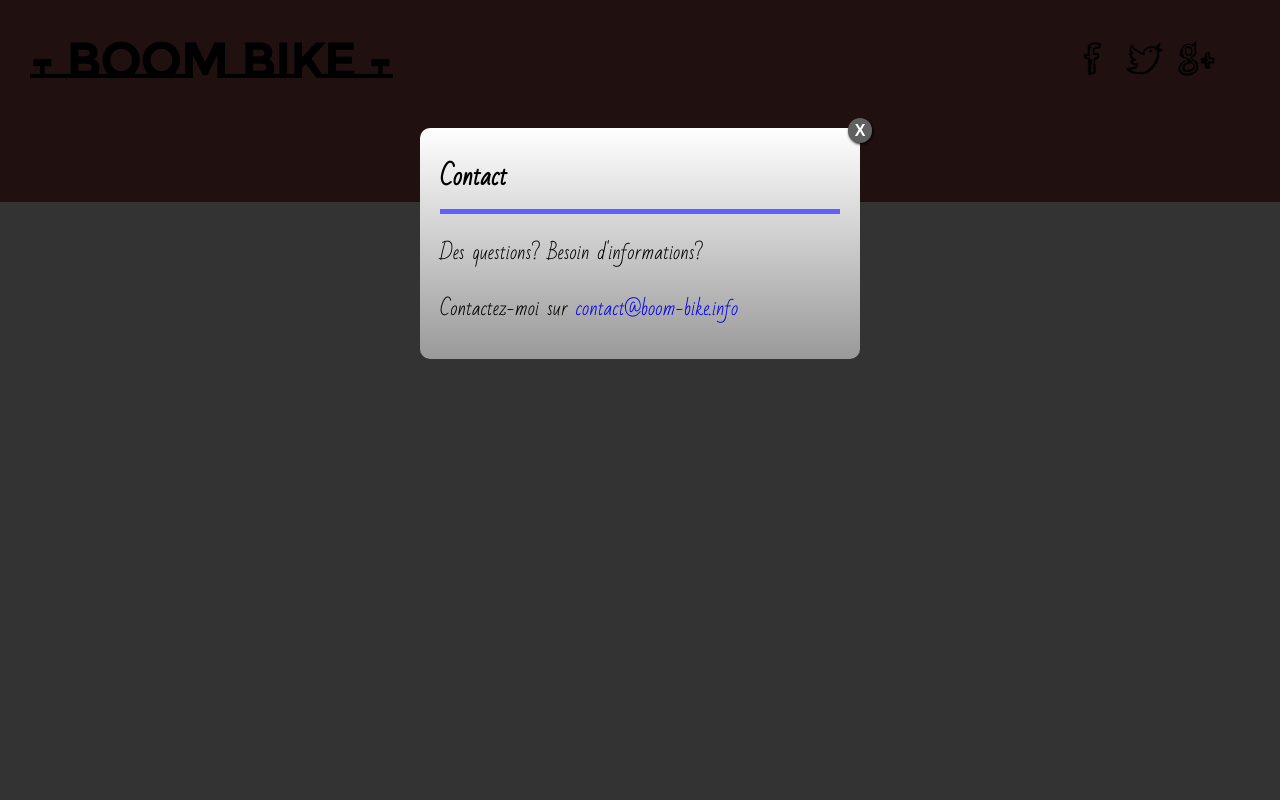
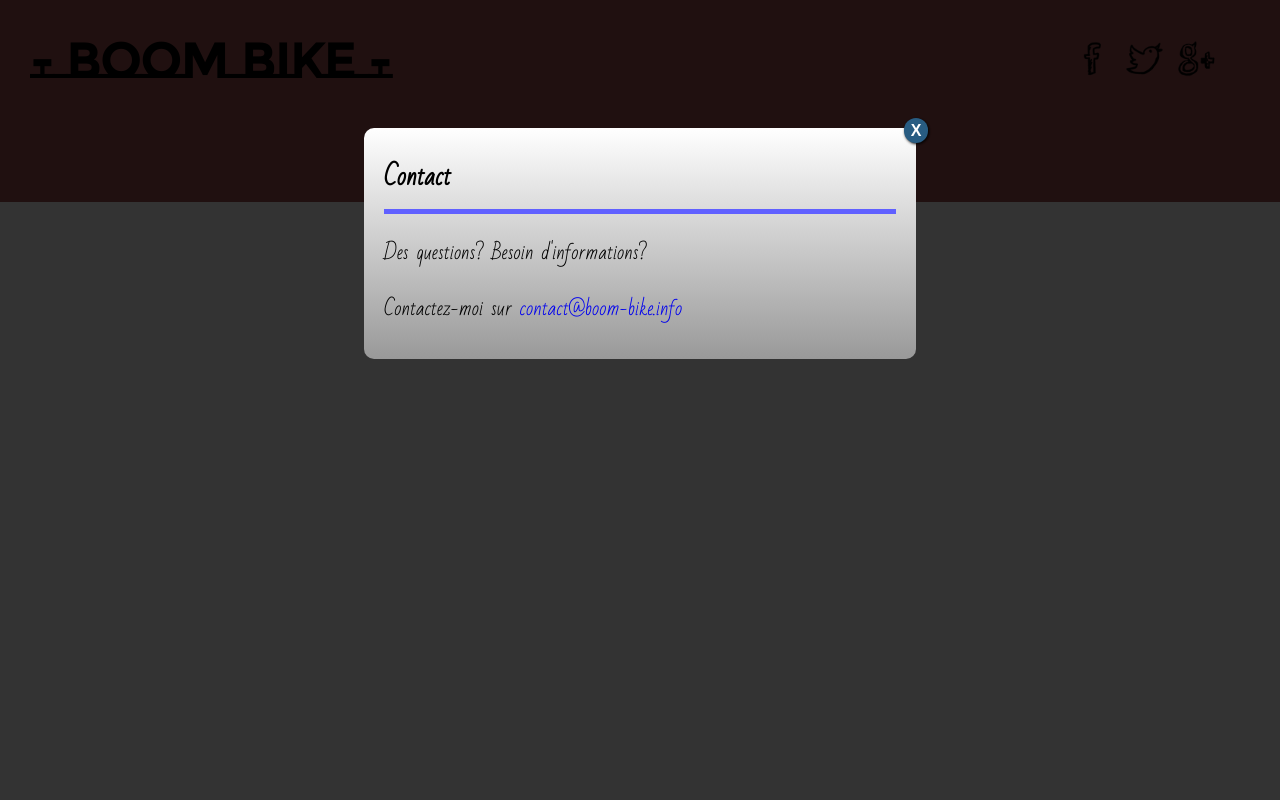
Before and after one commit to boom-bike/boombike, a Django app: template templates/info/base.html in a window 1280 px wide, after a click that opens the changed part. Run offline with Django 3.2, Linux system fonts and the light colour scheme; the template is opened without the code that fills it, so the values that code supplies are empty; some libraries are stand-ins or nearby versions.

Commit message:
style update - ie

```diff
--- a/info/static/css/base.css
+++ b/info/static/css/base.css
@@ -248,7 +248,7 @@ img.nav {
 
 /* Modal */
 .contact_dialog, .share_dialog {
-    background: none repeat scroll 0 0 rgba(0, 0, 0, 0.8);
+/*    background: none repeat scroll 0 0 rgba(0, 0, 0, 0.8);
     bottom: 0;
     font-family: Arial,Helvetica,sans-serif;
     left: 0;
@@ -258,7 +258,24 @@ img.nav {
     right: 0;
     top: 0;
     transition: opacity 400ms ease-in 0s;
+    z-index: 99999;*/
+    position: fixed;
+/*    font-family: "Trebuchet MS", Helvetica, sans-serif;*/
+    font-family: Arial,Helvetica,sans-serif;
+    top: 0;
+    right: 0;
+    bottom: 0;
+    left: 0;
+    overflow: auto;
+    background: rgba(0,0,0,0.8);
     z-index: 99999;
+    opacity:0;
+    -webkit-transition: opacity 400ms ease-in;
+    -moz-transition: opacity 400ms ease-in;
+    -ms-transition: opacity 400ms ease-in;
+    -o-transition: opacity 400ms ease-in;
+    transition: opacity 400ms ease-in;
+    pointer-events: none;
 }
 
 .contact_dialog:target, .share_dialog:target {
@@ -267,16 +284,31 @@ img.nav {
 }
 
 .contact_dialog > div, .share_dialog > div {
-    background: linear-gradient(#FFFFFF, #999999) repeat scroll 0 0 rgba(0, 0, 0, 0);
+/*    background: linear-gradient(#FFFFFF, #999999) repeat scroll 0 0 rgba(0, 0, 0, 0);
     border-radius: 10px 10px 10px 10px;
     margin: 10% auto;
     padding: 5px 20px 13px;
     position: relative;
-    width: 400px;
+    width: 400px;*/
+    width: 40%;
+    max-width: 600px;
+    height: auto;
+    position: relative;
+    margin: 10% auto;
+    padding: 5px 20px 13px 20px;
+    border-radius: 10px;
+    -moz-border-radius: 10px;
+    -webkit-border-radius: 10px;
+    -ms-border-radius: 10px;
+    -o-border-radius: 10px;
+    background: #FFFFFF;
+    background: -moz-linear-gradient(#FFFFFF, #999999);
+    background: -webkit-linear-gradient(#FFFFFF, #999999);
+    background: -o-linear-gradient(#FFFFFF, #999999);
 }
 
 .close {
-    background: none repeat scroll 0 0 #606061;
+/*    background: none repeat scroll 0 0 #606061;
     border-radius: 12px 12px 12px 12px;
     box-shadow: 1px 1px 3px #000000;
     color: #FFFFFF;
@@ -287,7 +319,27 @@ img.nav {
     text-align: center;
     text-decoration: none;
     top: -10px;
+    width: 24px;*/
+    background: #285C82;
+    color: #FFFFFF;
+    line-height: 25px;
+    position: absolute;
+    right: -12px;
+    text-align: center;
+    top: -10px;
     width: 24px;
+    text-decoration: none;
+    font-weight: bold;
+    -webkit-border-radius: 12px;
+    -moz-border-radius: 12px;
+    -ms-border-radius: 12px;
+    -o-border-radius: 12px;
+    border-radius: 12px;
+    -o-box-shadow: 1px 1px 3px #000;
+    -ms-box-shadow: 1px 1px 3px #000;
+    -moz-box-shadow: 1px 1px 3px #000;
+    -webkit-box-shadow: 1px 1px 3px #000;
+    box-shadow: 1px 1px 3px #000;
 }
 
 .close:hover {
--- a/templates/info/base.html
+++ b/templates/info/base.html
@@ -4,6 +4,9 @@
     <head>
         <!--[if lt IE 9]>
             <script src="http://html5shiv.googlecode.com/svn/trunk/html5.js"></script>
+        <![endif]-->
+        <!--[if IE]>
+            <link rel="stylesheet" href="{% static 'css/ie_specifics.css' %}">
         <![endif]-->
         <title>Boom Bike ~~~</title>
         <meta http-equiv="Content-Type" content="text/html; charset=UTF-8">
```
Also changed, not shown: public/static/css/base.css (+56 -4 lines).
